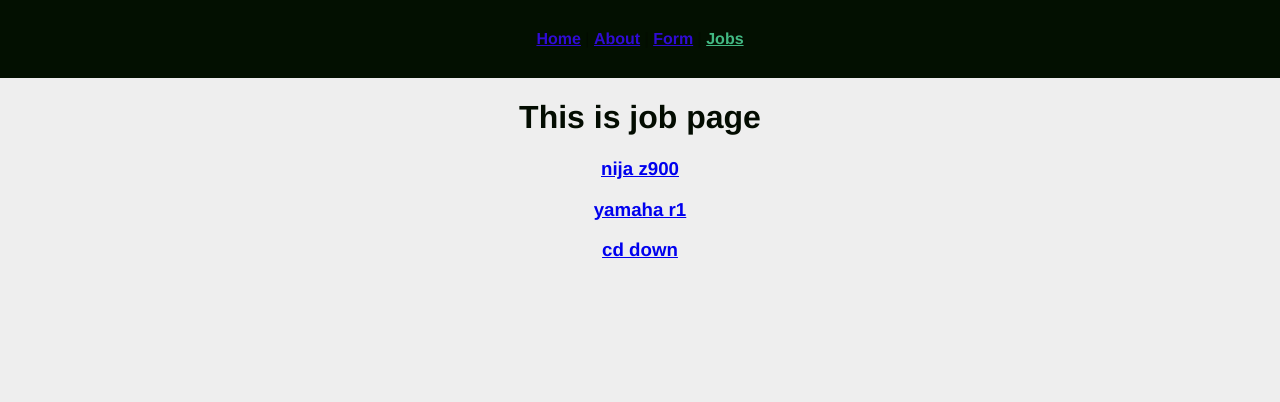
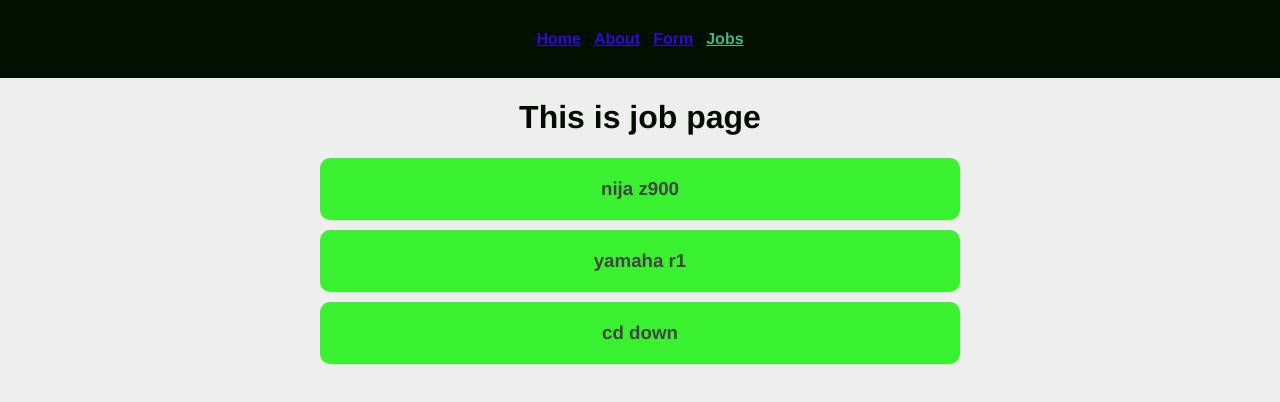
Before and after one commit to ashutosh164/vue-formvalidation, a Vue app: page /jobs in a window 1280 px wide. Shown: the top 402 px of the page. Built offline with nearby package versions, Linux system fonts and the light colour scheme.

Commit message:
add short line for passing id in component

```diff
--- a/src/components/JobDetails.vue
+++ b/src/components/JobDetails.vue
@@ -1,15 +1,18 @@
 <template>
   <h1>this is job details page</h1>
-  <p>the job id is {{$route.params.id }}</p>
+  <p>the job id is {{id }}</p>
+  <!-- <p>the job id is {{id.details }}</p> -->
 </template>
 
 <script>
 export default {
-    data() {
-        return {
-            id: this.$route.params.id
-        }
-    }
+    props: ['id'],
+    // if we are passing the id like above line and make props true in router the we no longer need bellow line
+    // data() {
+    //     return {
+    //         id: this.$route.params.id
+    //     }
+    // }
 }
 </script>
 
--- a/src/components/Jobs.vue
+++ b/src/components/Jobs.vue
@@ -1,6 +1,6 @@
 <template>
   <h1>This is job page</h1>
-  <div v-for=" job in jobs" :key="job.id">
+  <div v-for=" job in jobs" :key="job.id" class="job">
     <router-link :to="{name: 'JobsDetails', params:{id:job.id}}">
       <h3>{{job.title}}</h3>
     </router-link>
@@ -23,5 +23,22 @@
 </script>
 
 <style>
+.job h3{
+  background: rgb(57, 241, 47);
+  padding: 20px;
+  border-radius: 10px;
+  margin: 10px auto;
+  max-width: 600px;
+  cursor: pointer;
+  color: #444
 
+}
+
+.job h3:hover{
+  background: #fff;
+}
+
+.job a{
+  text-decoration: none;
+}
 </style>
--- a/src/router/index.js
+++ b/src/router/index.js
@@ -31,7 +31,8 @@
   {
     path: '/jobs/:id',
     name: 'JobsDetails',
-    component: JobsDetails
+    component: JobsDetails,
+    props: true
   },
 ]
 
```
